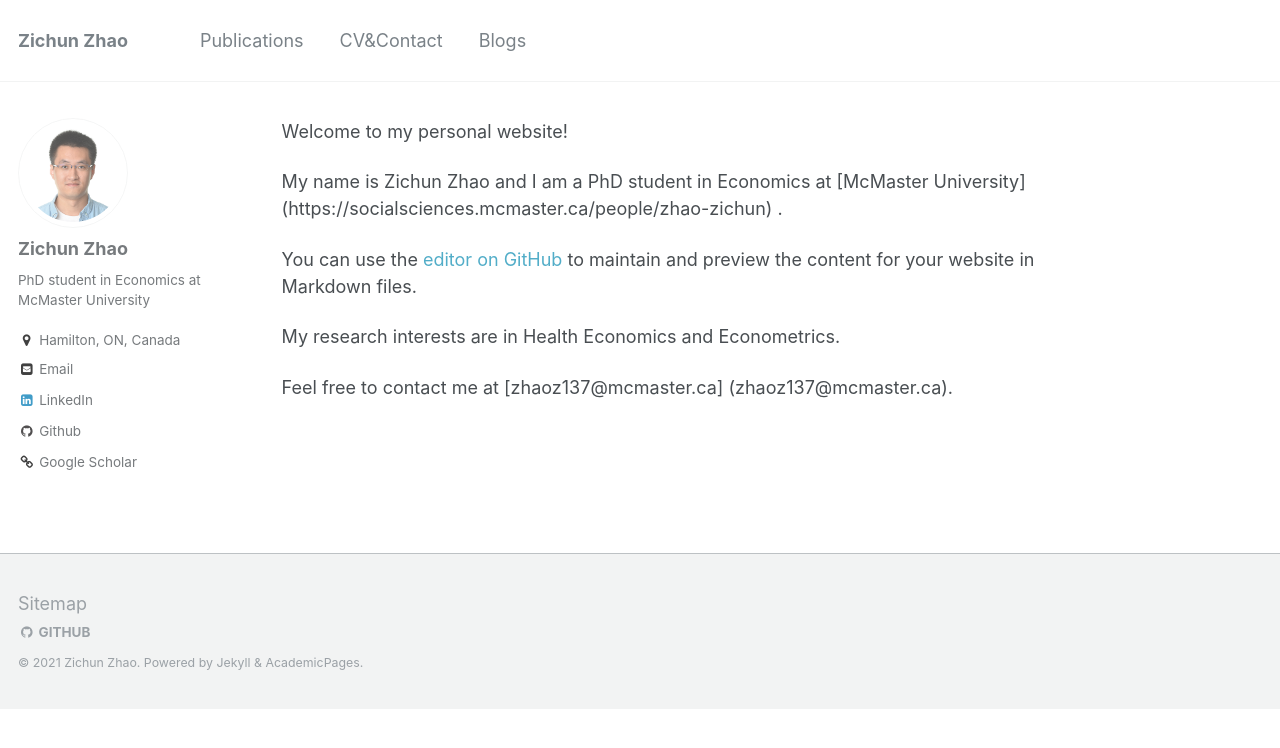
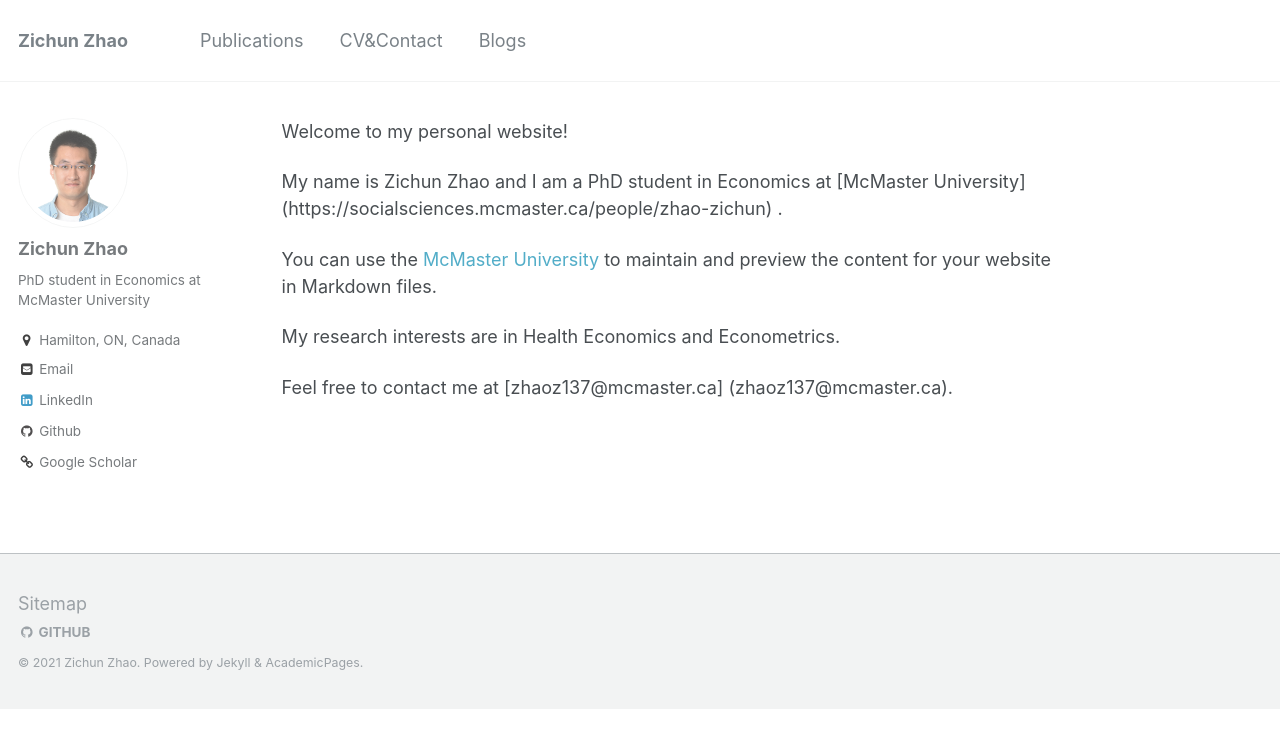
Before and after one commit to zichunzhao/zichunzhao.github.io, a Jekyll site: the page built from index.md, in a window 1280 px wide. Shown: the top 748 px of the page. Built offline with Jekyll 4.4.1, drawn with Linux system fonts in a browser that asks for light colours; our own code applies the rules of GitHub Pages for plain Markdown files.

Commit message:
Update index.md

```diff
--- a/index.md
+++ b/index.md
@@ -2,7 +2,7 @@ Welcome to my personal website!
 
 My name is Zichun Zhao and I am a PhD student in Economics at [McMaster University] (https://socialsciences.mcmaster.ca/people/zhao-zichun) .
 
-You can use the [editor on GitHub](https://github.com/zichunzhao/zichunzhao.github.io/edit/main/index.md) to maintain and preview the content for your website in Markdown files.
+You can use the [McMaster University](https://github.com/zichunzhao/zichunzhao.github.io/edit/main/index.md) to maintain and preview the content for your website in Markdown files.
 
 My research interests are in Health Economics and Econometrics.
 
```
